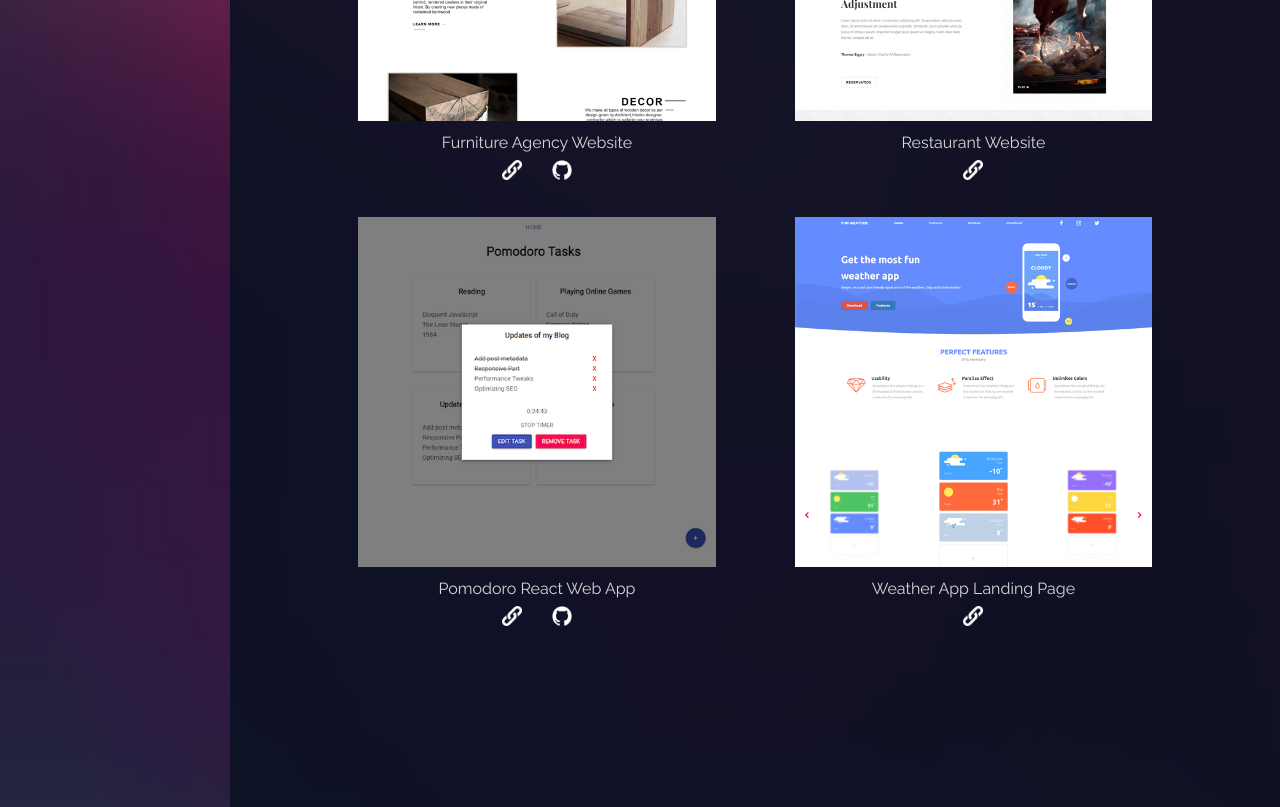
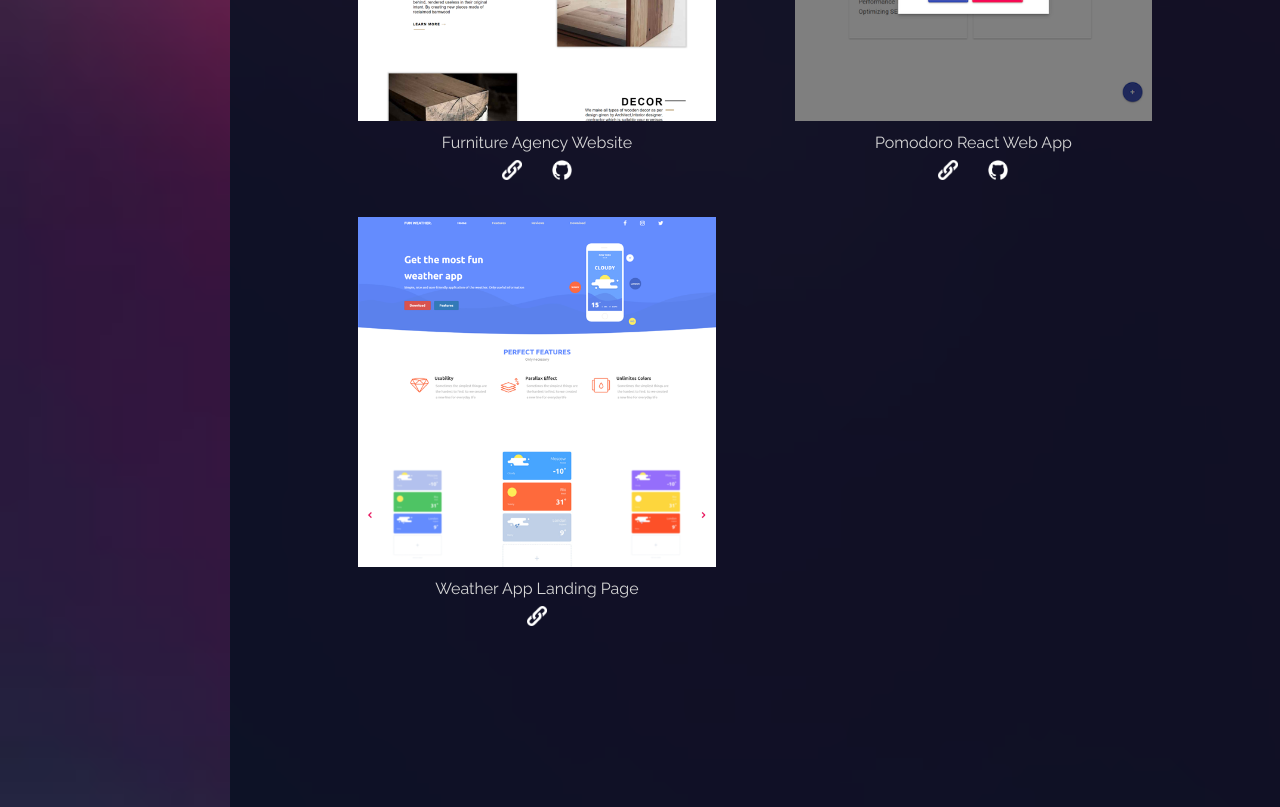
Before and after one commit to M-Bekheet/portfolio-live, a Next.js app: page / in a window 1280 px wide. Shown: the part 1140-1947 px from the top of the page. Built offline with nearby package versions, Linux system fonts and the light colour scheme.

Commit message:
hide restaurant app example

```diff
--- a/app/ui/work/work.tsx
+++ b/app/ui/work/work.tsx
@@ -8,7 +8,7 @@ import WooderImage from "@/app/ui/assets/samples/wooder.png";
 
 const images = [
   WooderImage,
-  RestaurantImage,
+  // RestaurantImage,
   PomodoroImage,
   // ForecasterImage,
   WeatherImage,
@@ -20,7 +20,7 @@ const samples = [
     "https://wooder-site.netlify.app",
     "https://github.com/M-Bekheet/Wooder",
   ],
-  ["Restaurant Website", "https://restaurant-landing-sample.netlify.app/"],
+  // ["Restaurant Website", "https://restaurant-landing-sample.netlify.app/"],
   [
     "Pomodoro React Web App",
     "https://pomodoro-react-app.netlify.app/",
```
